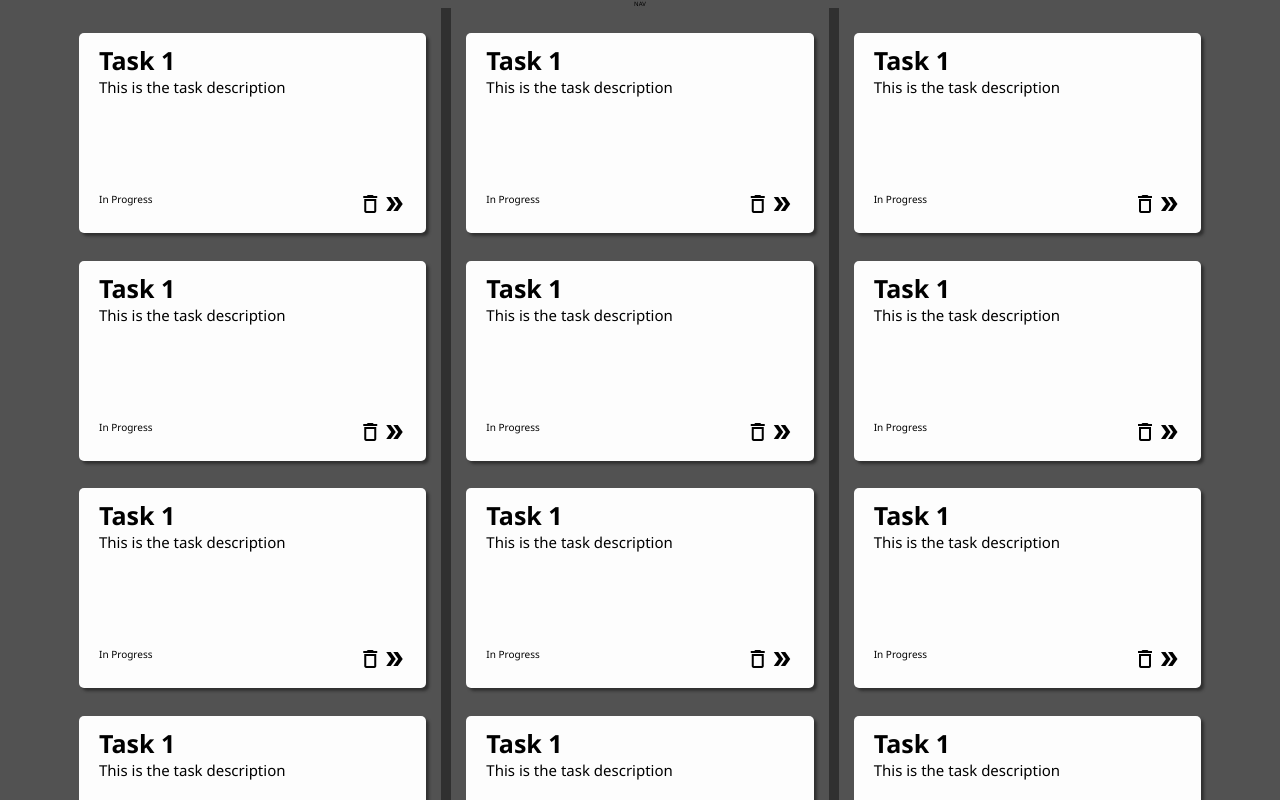
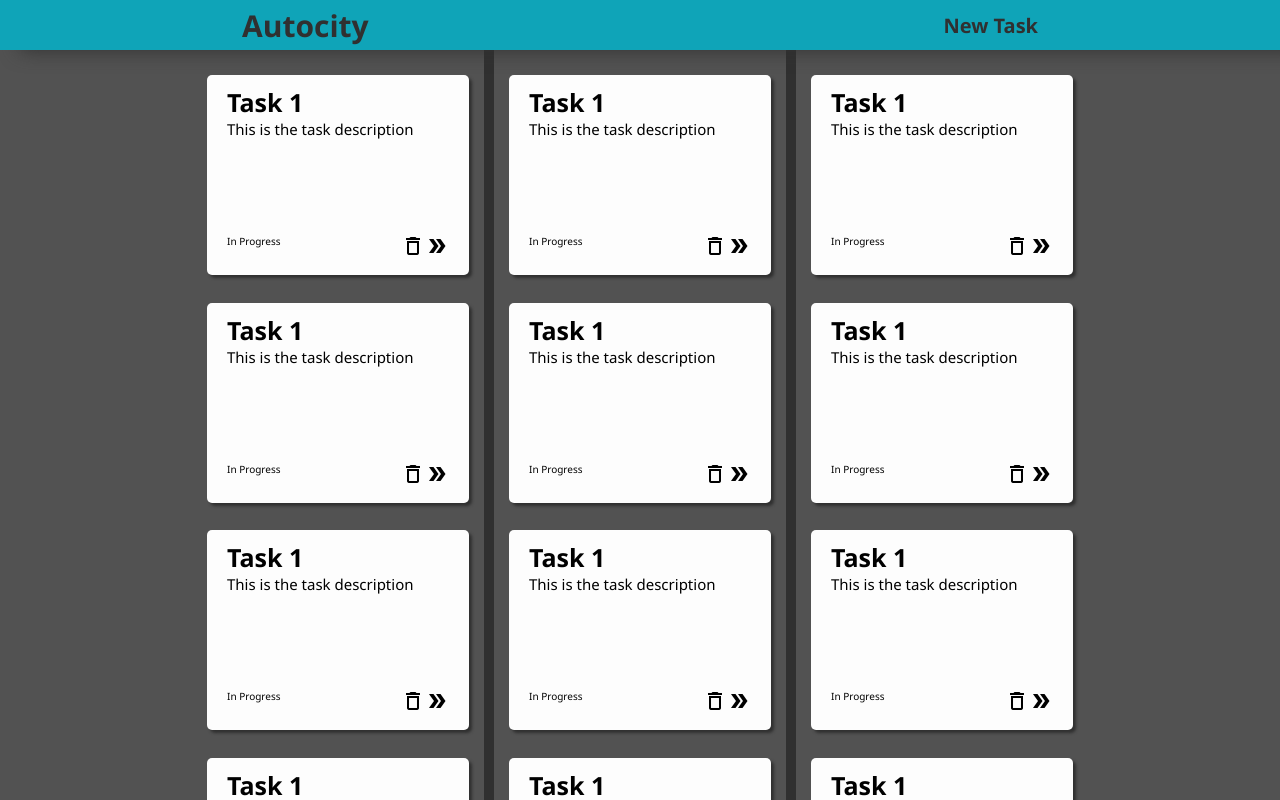
Before and after one commit to juanUrdaneta/taskplanner_FE, a React (Create React App) app: page / in a window 1280 px wide. Built offline with nearby package versions, Linux system fonts and the light colour scheme; the HTML template or start-up script is replaced by a standard one.

Commit message:
Navbar styled

```diff
--- a/src/App.jsx
+++ b/src/App.jsx
@@ -2,6 +2,7 @@ import "./App.scss";
 import Login from "./Components/Login";
 import { Switch, Route } from "react-router-dom";
 import Taskboard from "./Components/TaskBoard/Taskboard";
+import Navbar from "./Components/TaskBoard/Navbar";
 
 function App() {
   //logic
@@ -9,7 +10,7 @@ function App() {
   return (
     //HTML
     <div className="App">
-      <nav className="navbar">NAV</nav>
+      <Navbar />
       <Switch>
         <Route path="/login" component={Login} />
         <Route path="/" component={Taskboard} />
--- /dev/null
+++ b/src/Components/TaskBoard/Navbar.jsx
@@ -0,0 +1,18 @@
+import React from "react";
+
+function Navbar(props) {
+  return (
+    <nav className="navbar">
+      <div className="navbar__content">
+        <div className="navbar__left">
+          <h1>Autocity</h1>
+        </div>
+        <div className="navbar__right">
+          <h1>New Task</h1>
+        </div>
+      </div>
+    </nav>
+  );
+}
+
+export default Navbar;
--- /dev/null
+++ b/src/Style/Components/Navbar.scss
@@ -0,0 +1,47 @@
+.navbar {
+  z-index: 2;
+  height: 5rem;
+  width: 100vw;
+  flex: 0 0 auto;
+  background-color: $--color-teal;
+  box-shadow: 2rem 0 2rem $--color-black;
+  font-size: 2rem;
+
+  &__content {
+    width: 70%;
+    display: flex;
+    justify-content: space-between;
+    margin: 0 auto;
+    padding: 0 5rem;
+  }
+
+  &__left {
+    display: flex;
+    justify-content: center;
+    align-items: center;
+    height: 5rem;
+    & > h1 {
+      user-select: none;
+      color: $--color-black;
+      font-size: 3rem;
+    }
+  }
+  &__right {
+    display: flex;
+    align-items: center;
+    height: 5rem;
+    & > h1 {
+      user-select: none;
+      color: $--color-black;
+      font-size: 2rem;
+      transition: 200ms color;
+
+      &:hover {
+        color: $--color-yellow;
+      }
+      &:active {
+        color: $--color-yellow-dark;
+      }
+    }
+  }
+}
--- a/src/Style/Components/_component.scss
+++ b/src/Style/Components/_component.scss
@@ -1,3 +1,4 @@
+@import "./Navbar.scss";
 @import "./Input";
 @import "./Button";
 @import "./Bucket.scss";
--- a/src/Style/Layout/Taskboard.scss
+++ b/src/Style/Layout/Taskboard.scss
@@ -4,7 +4,7 @@
 
   flex-shrink: 1;
   flex-grow: 1;
-  width: 90%;
+  width: 70%;
   overflow-y: hidden;
 
   display: flex;
```
